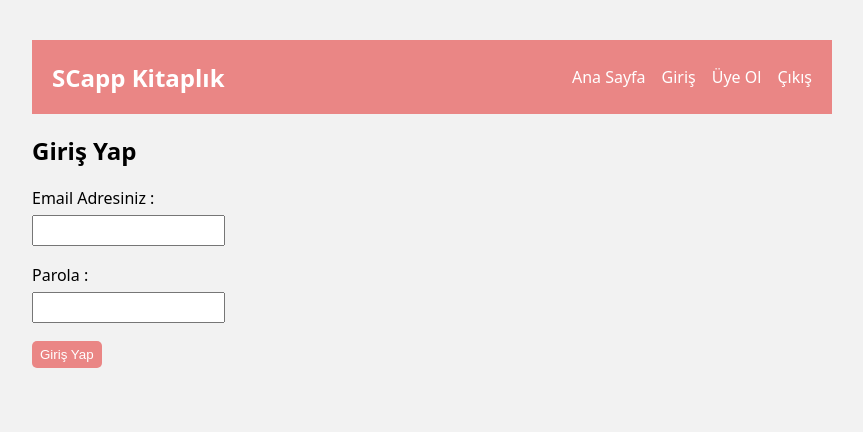
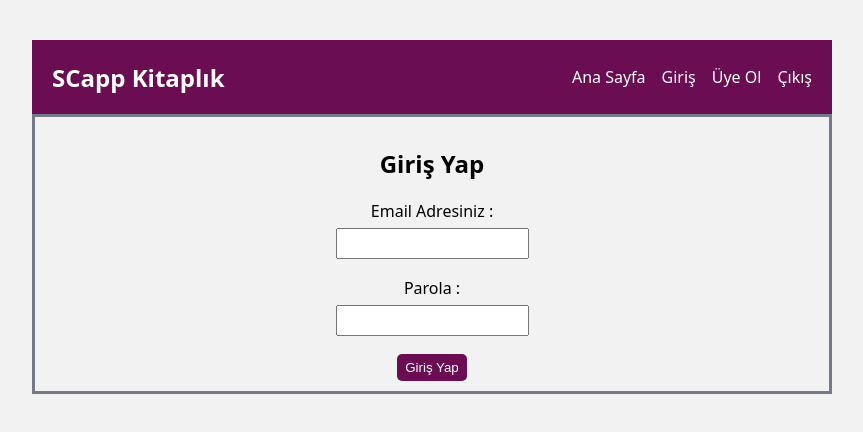
Before and after one commit to sdnrcvk/React-Bookcase-app-with-firebase, a React (Create React App) app: page /login in a window 1280 px wide. Shown: the top 432 px of the page, without its empty margins (208-1071 px from the left). Built offline with nearby package versions, Linux system fonts and the light colour scheme; no server answers.

Commit message:
css edited

```diff
--- a/src/components/BookForm.js
+++ b/src/components/BookForm.js
@@ -23,11 +23,10 @@ export default function BookForm() {
 
   return (
     <form onSubmit={handleSubmit}>
-        <label>
-            <span>Yeni Kitap Ekle</span>
-            <input required type="text" value={newBook} onChange={(e)=>setNewBook(e.target.value)}/>
+        <label>Yeni Kitap Ekle: &nbsp;
+          <input required type="text" value={newBook} onChange={(e)=>setNewBook(e.target.value)}/>
+          <button style={{marginLeft:"10px"}}>EKLE</button>
         </label>
-        <button>EKLE</button>
     </form>
   )
 }
--- a/src/components/BookList.js
+++ b/src/components/BookList.js
@@ -17,7 +17,7 @@ export default function BookList({books}) {
         <ul>
             {books.map(book=>(
                 <li key={book.id}>{book.title}
-                <button onClick={()=>handleClick(book.id)} style={{float:"right"}}>Sil</button>
+                <button onClick={()=>handleClick(book.id)} style={{float:"right"}}>SİL</button>
                 </li>
             ))}
         </ul>
--- a/src/index.css
+++ b/src/index.css
@@ -10,7 +10,7 @@ body{
 }
 
 nav{
-  background: #ea8685;
+  background: #6b0d53;
   padding: 10px 20px;
   color: #fff;
   display: flex;
@@ -39,7 +39,7 @@ nav a{
 .book-list li{
   list-style-type: none;
   padding: 10px;
-  background: #778ca3;
+  background: #757988;
   margin: 10px 0;
   cursor: pointer;
   color: white;
@@ -56,10 +56,16 @@ input{
 }
 
 button{
-  background: #ea8685;
+  background: #6b0d53;
   color: #fff;
   border: 0;
   padding: 6px 8px;
   cursor: pointer;
   border-radius:5px;
 }
+
+form{
+  text-align: center;
+  border: #757988 solid;
+  padding: 10px;
+}
--- a/src/pages/Login.js
+++ b/src/pages/Login.js
@@ -17,8 +17,8 @@ export default function Login() {
 
   return (
     <div>
-        <h2>Giriş Yap</h2>
         <form onSubmit={handleSubmit}>
+            <h2>Giriş Yap</h2>
             <label>
                 <span>Email Adresiniz :</span>
                 <input required type="email" onChange={(e)=>setEmail(e.target.value)}
--- a/src/pages/Signup.js
+++ b/src/pages/Signup.js
@@ -16,8 +16,8 @@ export default function Signup() {
 
   return (
     <div>
-        <h2>Üye Ol</h2>
         <form onSubmit={handleSubmit}>
+            <h2>Üye Ol</h2>
             <label>
                 <span>Email Adresiniz :</span>
                 <input required type="email" onChange={(e)=>setEmail(e.target.value)}
```
